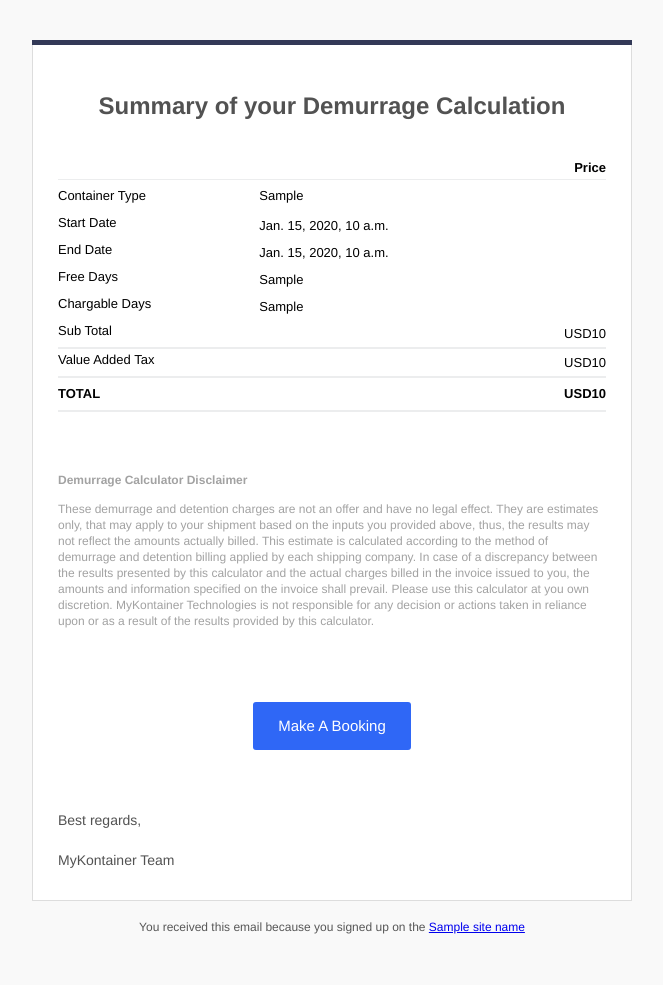
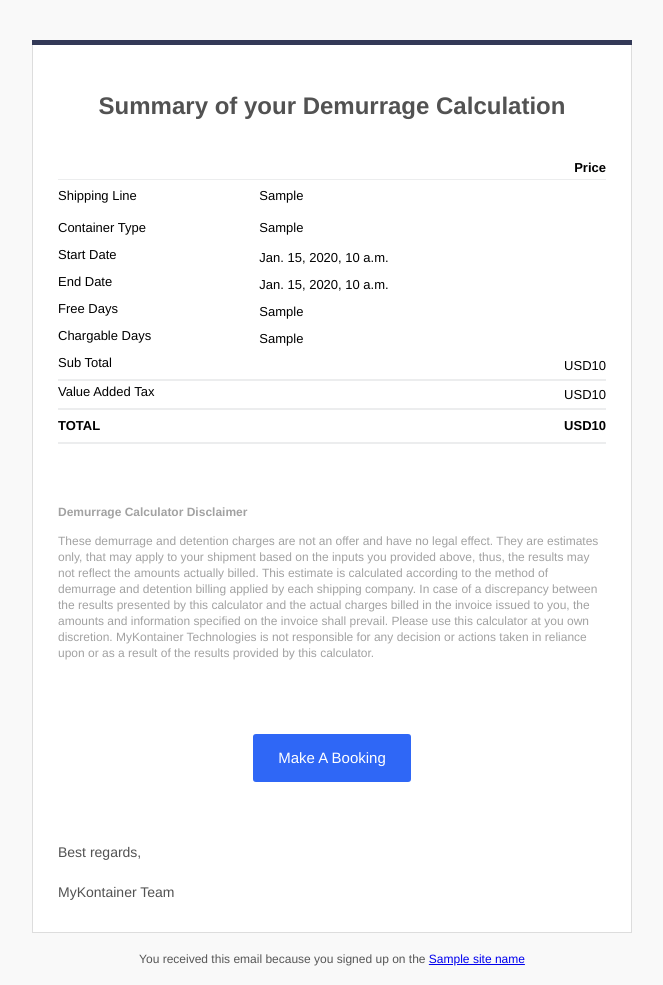
Before and after one commit to getmobilehq/mykontainer-backend, a Django app: template demurage/templates/calculator_invoice.html in a window 1280 px wide. Shown: the whole page, without its empty margins (308-971 px from the left). Before the commit the page ends 934 px from the top, so only its background shows below. Run offline with Django 3.2, Linux system fonts and the light colour scheme; the template is opened without the code that fills it: most values are stand-ins (such as "Sample title", 1, 10 or a date in 2020).

Commit message:
add shipping line

```diff
--- a/demurage/models.py
+++ b/demurage/models.py
@@ -70,6 +70,7 @@ class Demurage(models.Model):
 
 
 class DemurrageCalculations(models.Model):
+    shipping_company = models.ForeignKey("main.ShippingCompany", null=True, on_delete=models.CASCADE)
     email = models.EmailField()
     container_type= models.CharField(max_length=255)
     start_date = models.DateField()
--- a/demurage/signals.py
+++ b/demurage/signals.py
@@ -42,7 +42,8 @@ MyKontainer Team
                         'total':instance.total,
                         'currency':instance.currency,
                         "site_name":site_name,
-                        "url":url})
+                        "url":url,
+                        "shipping_line":instance.shipping_company.name})
 
         email_from = settings.Common.DEFAULT_FROM_EMAIL
         recipient_list = [instance.email]
--- a/demurage/templates/calculator_invoice.html
+++ b/demurage/templates/calculator_invoice.html
@@ -214,6 +214,11 @@
                                                     <th style="padding: 0 15px 10px 0;"></th>
                                                     <th style="padding: 0 15px;"></th>
                                                     <th style="padding: 0 0 0 15px;" align="right">Price</th>
+                                                </tr>
+                                                <tr>
+                                                    <td style="padding: 5px 15px 5px 0;">Shipping Line</td>
+                                                    <td style="padding: 0 15px;">{{shipping_line}}</td>
+                                                    <td style="padding: 0 0 0 15px;" align="right"></td>
                                                 </tr>
                                                 <tr>
                                                     <td style="padding: 5px 15px 5px 0;">Container Type</td>
--- a/demurage/views.py
+++ b/demurage/views.py
@@ -157,7 +157,7 @@ def calculate_demurage(request):
                                     "currency": "NGN"
                         }
                     }
-                DemurrageCalculations.objects.create(**data, email=email)
+                DemurrageCalculations.objects.create(**data, email=email, shipping_company=company)
                 return Response(data, status=status.HTTP_201_CREATED)
 
             else:
@@ -200,7 +200,7 @@ def calculate_demurage(request):
                                 "currency": "NGN"
                                 }}
                     values = data['data']
-                    DemurrageCalculations.objects.create(**values, email=email)
+                    DemurrageCalculations.objects.create(**values, email=email, shipping_company=company)
                     return Response(data, status=status.HTTP_201_CREATED)
                 except  Demurage.DoesNotExist:
                     errors = {"message":"failed",
```
Also changed, not shown: demurage/migrations/0008_demurragecalculations_shipping_company.py (added).
